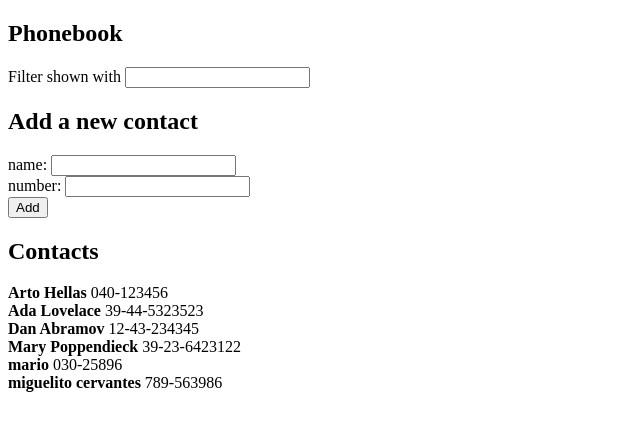
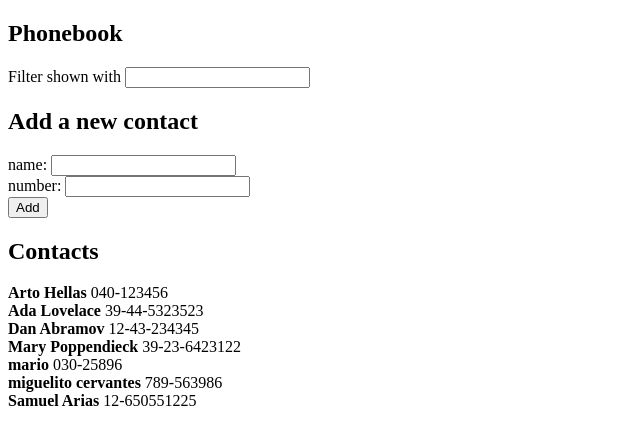
Before and after one commit to mariofhdez/fullstackopen-part2, a React (Vite) app in the folder phonebook/: page / in a window 1280 px wide. Shown: the top 444 px of the page, without its empty margins (0-640 px from the left). Built offline with nearby package versions, Linux system fonts and the light colour scheme; data requests are answered from the project's data file.

Commit message:
Part2: exercise 2.13

```diff
--- a/phonebook/db.json
+++ b/phonebook/db.json
@@ -29,6 +29,11 @@
       "id": 6,
       "name": "miguelito cervantes",
       "number": "789-563986"
+    },
+    {
+      "id": 7,
+      "name": "Samuel Arias",
+      "number": "12-650551225"
     }
   ]
 }
--- a/phonebook/src/App.jsx
+++ b/phonebook/src/App.jsx
@@ -1,19 +1,20 @@
-import axios from 'axios'
 import { useState, useEffect } from 'react'
+
 import ContactForm from './components/ContactForm'
 import Contacts from './components/Contacts'
 import Filter from './components/Filter'
+
+import personService from './service/persons'
 
 function App() {
   const [persons, setPersons] = useState([])
 
   useEffect(() => {
-    axios
-      .get('http://localhost:3001/persons')
-      .then(response => {
-        console.log(response.data);
-        setPersons(response.data)
-        setContactsToShow(response.data)
+    personService
+      .getAll()
+      .then(initialPersons => {
+        setPersons(initialPersons)
+        setContactsToShow(initialPersons)
       })
   },[])
 
@@ -37,11 +38,11 @@ function App() {
       return alert(`${newPerson.name} is already added to phonebook`)
     }
 
-    axios
-    .post('http://localhost:3001/persons', newPerson)
-    .then(response => {
-      setPersons(persons.concat(response.data))
-      setContactsToShow(persons.concat(response.data))
+    personService
+    .create( newPerson)
+    .then(returnedPerson => {
+      setPersons(persons.concat(returnedPerson))
+      setContactsToShow(persons.concat(returnedPerson))
     })
   }
 
--- /dev/null
+++ b/phonebook/src/service/persons.js
@@ -0,0 +1,14 @@
+import axios from "axios"
+const baseUrl = 'http://localhost:3001/persons'
+
+const getAll = () => {
+    const req = axios.get(baseUrl)
+    return req.then(response => response.data)
+}
+
+const create = newObject => {
+    const req = axios.post(baseUrl, newObject)
+    return req.then(response => response.data)
+}
+
+export default { getAll, create }
```
